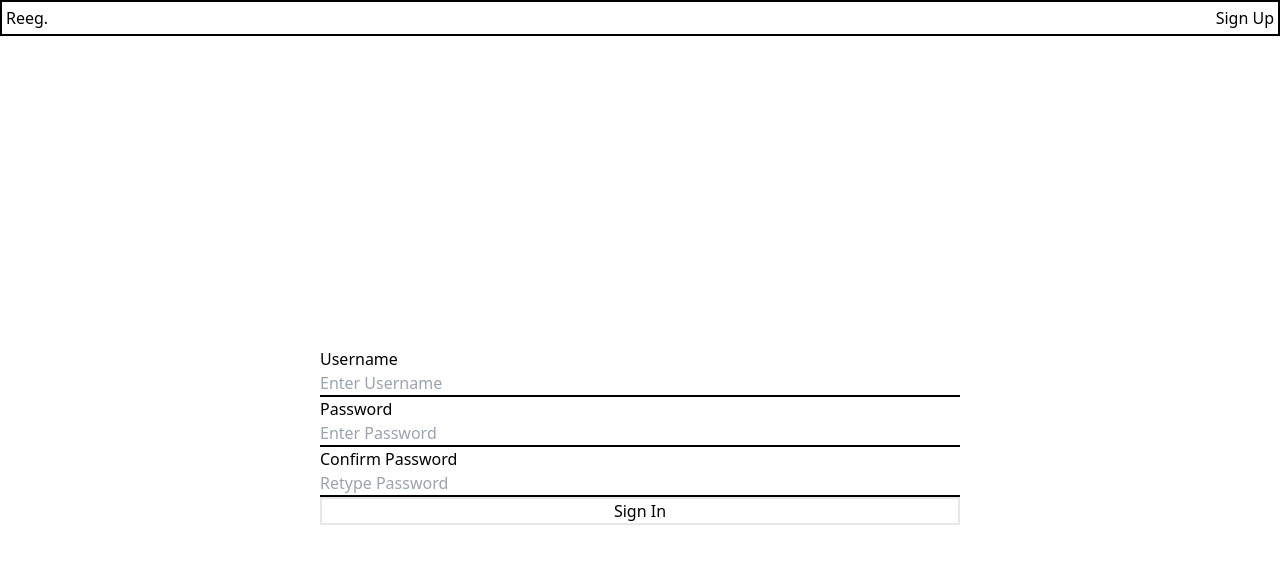
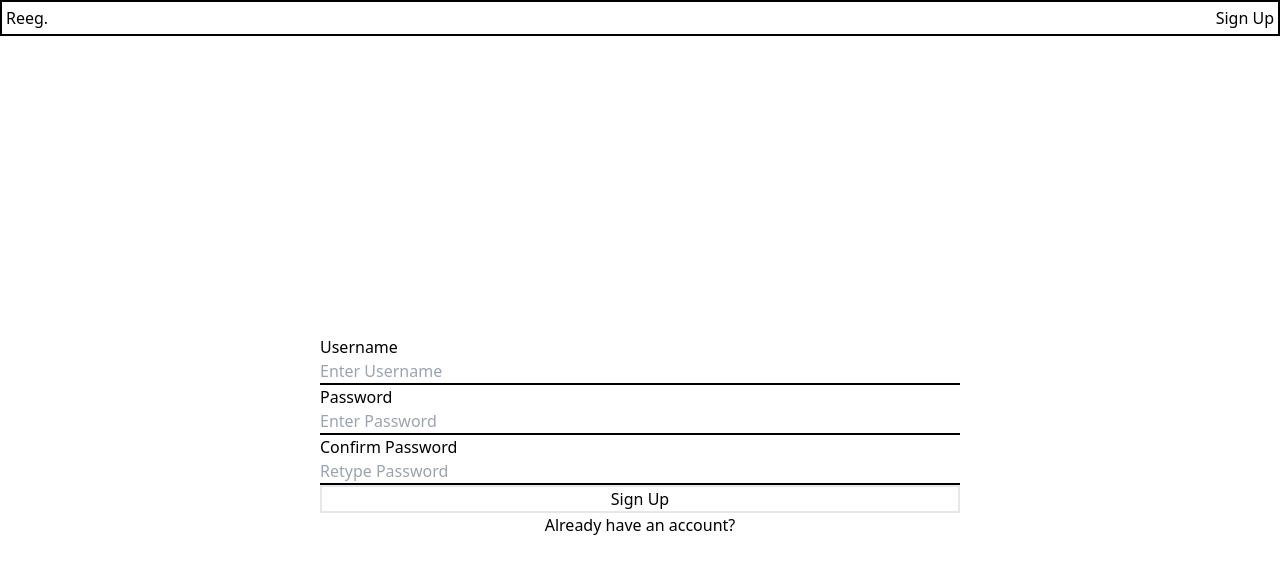
Before and after one commit to HowzayCalderon/reeg, a Next.js app: page /signup in a window 1280 px wide. Shown: the top 574 px of the page. Built offline with nearby package versions, Linux system fonts and the light colour scheme; no server answers.

Commit message:
signup page finished separating

```diff
--- a/src/app/components/UserForm/Form.tsx
+++ b/src/app/components/UserForm/Form.tsx
@@ -5,12 +5,12 @@ interface dataObject{
     key: number,
     labelName: string,
     id: string,
-    onchange: any,
+    type?: string,
     placeholder: string
 }
 
-function Form(props:{data: dataObject[], submitValue: string, handlesubmit: any}) {
-    const {data, submitValue, handlesubmit} = props
+function Form(props:{data: dataObject[], submitValue: string, handlesubmit: any, handlechange: any}) {
+    const {data, submitValue, handlesubmit, handlechange} = props
 
   return (
     <form onSubmit={handlesubmit}>
@@ -18,7 +18,7 @@ function Form(props:{data: dataObject[], submitValue: string, handlesubmit: any}
             return (
                 <label className='flex flex-col' key={inputs.key}>
                     {inputs.labelName}
-                    <input  className='border-b-2 border-black' required={true} id={inputs.id} name={inputs.id} onChange={inputs.onchange} placeholder={inputs.placeholder} key={inputs.key}/>
+                    <input  className='border-b-2 border-black' required={true} id={inputs.id} name={inputs.id} onChange={handlechange} placeholder={inputs.placeholder} type={inputs.type} key={inputs.key}/>
                 </label>
             )
         })}
--- a/src/app/signin/page.tsx
+++ b/src/app/signin/page.tsx
@@ -37,21 +37,19 @@ const SignIn = () => {
             key: 0,
             labelName: 'Username',
             id: 'name',
-            onchange: handleChange,
             placeholder: 'Enter Username'
         },
         {
             key: 1,
             labelName: 'Password',
             id: 'password',
-            onchange: handleChange,
             placeholder: 'Enter Password'
         }
     ]
     return (
         <div className="flex justify-center items-center h-screen">
             <div className="w-1/2">
-                <Form data={data} handlesubmit={handleSubmit} submitValue="Sign In"/>
+                <Form data={data} handlesubmit={handleSubmit} handlechange={handleChange} submitValue="Sign In"/>
                 <div className=" grid grid-cols-2 justify-items-center">
                     <p className="border-b-2 text-center my-5 col-span-2 w-full">Or</p>
                     <FcGoogle  className='cursor-pointer text-2xl' onClick={() => signIn("google",{ callbackUrl: "/dashboard" })}/>
--- a/src/app/signup/page.tsx
+++ b/src/app/signup/page.tsx
@@ -1,33 +1,86 @@
-import React from "react";
+'use client'
+import React, { useState } from "react";
+import { useRouter } from "next/navigation";
 import Form from "@/components/UserForm/Form";
+import Link from "next/link";
 
 const SignUp = () => {
+    const router = useRouter()
+    const [errorMessage, setErrorMessage] = useState('')
+    const [formData, setFormData] = useState({
+        name: '',
+        password: '',
+        confirmPassword: ''
+    })
+
     const data = [
         {
             key: 0,
             labelName: 'Username',
             id: 'name',
-            onchange: '',
             placeholder: 'Enter Username'
         },
         {
             key: 1,
             labelName: 'Password',
             id: 'password',
-            onchange: '',
+            type: 'password',
             placeholder: "Enter Password"
-        },{
+        },
+        {
             key: 2,
             labelName: 'Confirm Password',
             id: 'confirmPassword',
-            onchange: '',
+            type: 'password',
             placeholder: 'Retype Password'
         }
     ]
+
+    const handleChange = (e: any) => {
+        const value = e?.target?.value
+        const name = e?.target?.name
+        setFormData((prevState) => ({
+            ...prevState,
+            [name]: value,
+        }))
+
+    }
+
+    const checkPasswords = () => {
+        if(formData.password !== formData.confirmPassword){
+            setErrorMessage('Passwords do not match')
+            return false
+        }else{
+            return true
+        }
+    }
+    const handleSubmit = async (e: any) => {
+        e.preventDefault()
+            if(checkPasswords()){
+            const res = await fetch("/api/users", {
+                method: "POST",
+                headers: {
+                    "Content-Type": "application/json"
+                },
+                body: JSON.stringify({name: formData.name, password: formData.password})
+            })
+            if(!res.ok){
+                const response = await res.json()
+                setErrorMessage(response.message);
+            }else{
+                router.refresh()
+                router.push('/signin')
+                }
+        }
+    }
+
+
     return (
         <div className="flex justify-center items-center h-screen">
             <div className="w-1/2">
-                <Form data={data} submitValue="Sign In" handlesubmit={''}/>
+                <Form data={data} submitValue="Sign Up" handlesubmit={handleSubmit} handlechange={handleChange}/>
+                <p>{errorMessage}</p>
+                <Link  className='block text-center' href={'/signin'}>Already have an account?</Link>
             </div>
         </div>
     )
```
